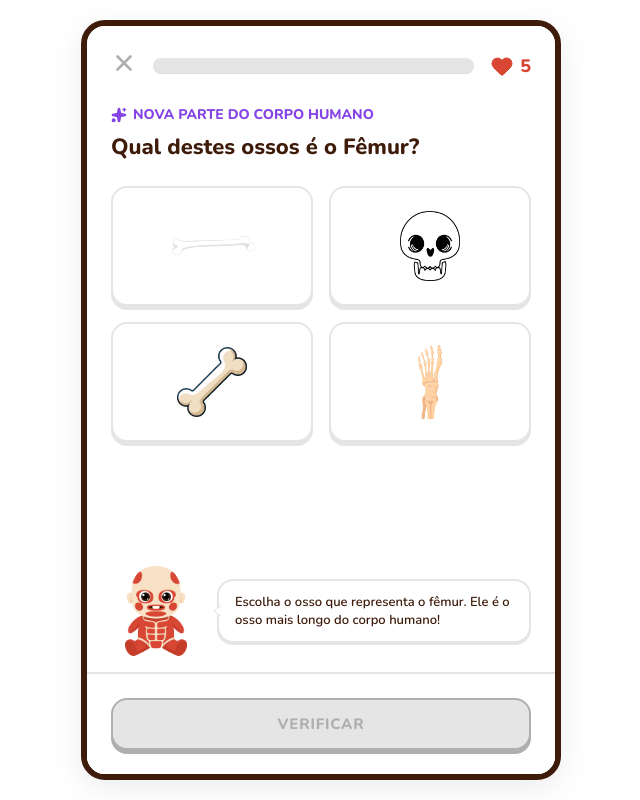
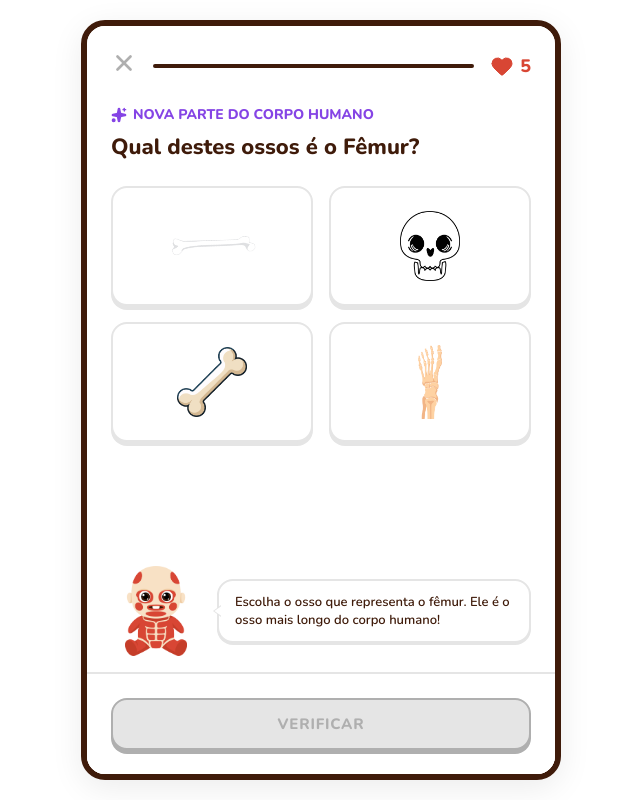
Before and after one commit to Bruno-Marinho0/anato, a React (Vite) app in the folder app/: page / in a window 1280 px wide. Both pictures are taken after a click on the button "INICIAR TESTE". Shown: the whole page, without its empty margins (319-959 px from the left). Built offline with nearby package versions, Linux system fonts and the light colour scheme.

Commit message:
style: atualiza cor e estilo da barra de progresso da licao para o bege da UI com contorno neobrutalista

```diff
--- a/app/src/components/Lesson.jsx
+++ b/app/src/components/Lesson.jsx
@@ -63,16 +63,25 @@ export const Lesson = ({ onCancel, onFinish, onHeartDecrement, hearts }) => {
         </button>
 
         {/* 3D Progress Bar container */}
-        <div className="flex-1 bg-gray-light h-4 rounded-full overflow-hidden" style={{ borderBottom: '1px solid #ddd' }}>
+        <div
+          className="flex-1 h-5 rounded-full overflow-hidden"
+          style={{
+            backgroundColor: 'var(--color-gray-light)',
+            border: '2px solid var(--color-charcoal)',
+            boxShadow: 'inset 0 2px 0 rgba(0,0,0,0.05)'
+          }}
+        >
           <div
-            className="bg-[#d84634] h-full rounded-full transition-all duration-300 relative"
+            className="h-full rounded-full transition-all duration-300 relative"
             style={{
               width: `${isAnswerChecked ? progressCheckedPercent : progressPercent}%`,
-              boxShadow: 'inset 0 -3px 0 rgba(0,0,0,0.15)'
+              backgroundColor: 'var(--color-green)',
+              boxShadow: 'inset 0 -3px 0 var(--color-green-dark)',
+              borderRight: `${(isAnswerChecked ? progressCheckedPercent : progressPercent) > 0 ? '2px solid var(--color-charcoal)' : 'none'}`
             }}
           >
             {/* Glossy reflection line */}
-            <div className="absolute top-0.5 left-2 right-2 h-1 bg-white/20 rounded-full"></div>
+            <div className="absolute top-0.5 left-2 right-2 h-1 bg-white/40 rounded-full"></div>
           </div>
         </div>
 
```
